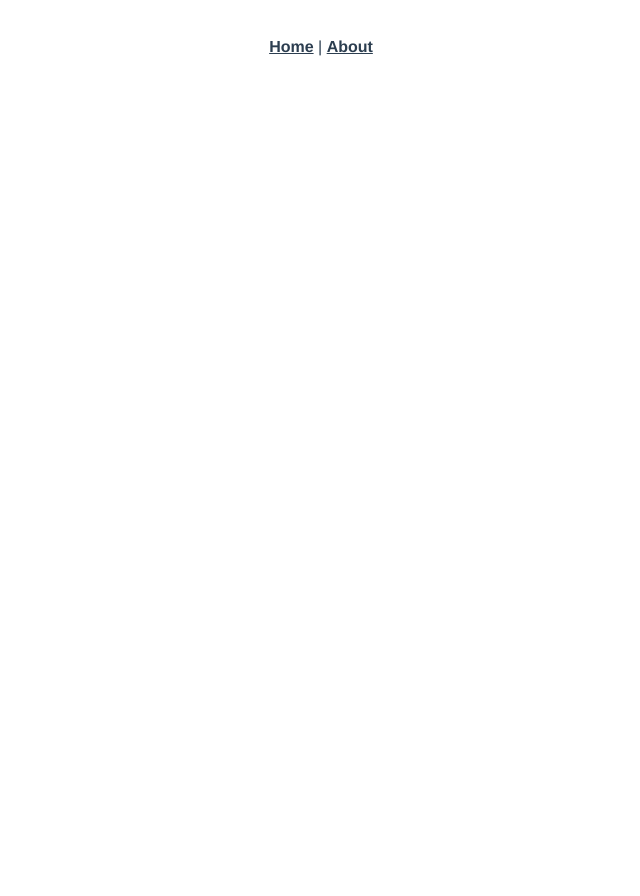
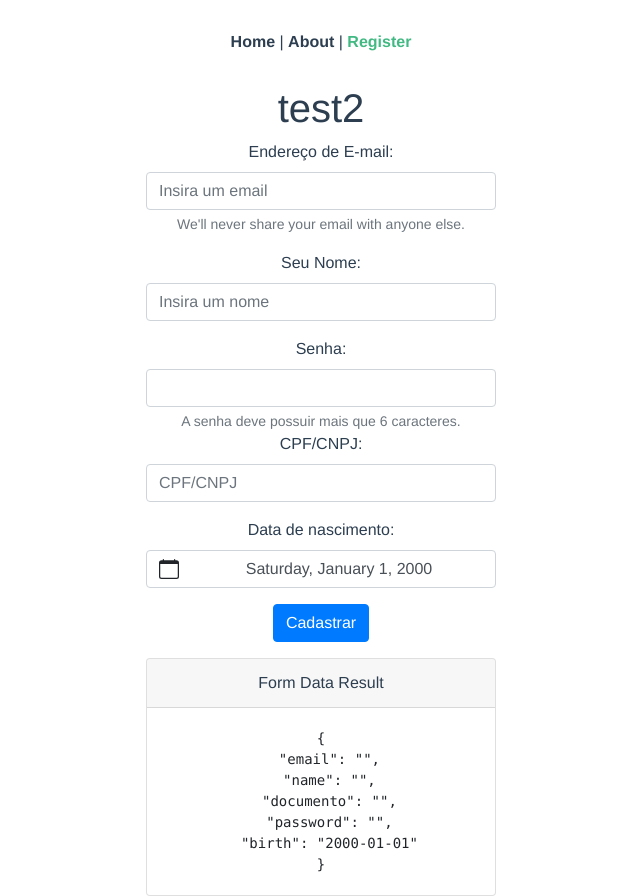
Before and after one commit to ChernoBen/testChat2deskFront, a Vue app: page /register in a window 1280 px wide. Shown: the whole page, without its empty margins (319-959 px from the left). Before the commit the page ends 800 px from the top, so only its background shows below. Built offline with nearby package versions, Linux system fonts and the light colour scheme.

Commit message:
cadastro de usuario ok

```diff
--- a/src/App.vue
+++ b/src/App.vue
@@ -2,9 +2,20 @@
   <div id="app">
     <div id="nav">
       <router-link to="/">Home</router-link> |
-      <router-link to="/about">About</router-link>
+      <router-link to="/about">About</router-link> |
+      <router-link to="/register">Register</router-link>
     </div>
-    <router-view/>
+
+    <b-container class="bv-example-row">
+      <b-row>
+        <b-col></b-col>
+        <b-col><!--center-->
+        <h1>test2</h1>
+        <router-view />
+        </b-col>
+        <b-col></b-col>
+      </b-row>
+    </b-container>
   </div>
 </template>
 
--- a/src/router/index.js
+++ b/src/router/index.js
@@ -1,6 +1,7 @@
 import Vue from 'vue'
 import VueRouter from 'vue-router'
 import Home from '../views/Home.vue'
+import Register from '../views/Register.vue'
 
 Vue.use(VueRouter)
 
@@ -9,6 +10,11 @@ const routes = [
     path: '/',
     name: 'Home',
     component: Home
+  },
+  {
+    path:'/register',
+    name:'Register',
+    component:Register
   },
   {
     path: '/about',
--- /dev/null
+++ b/src/views/Register.vue
@@ -0,0 +1,114 @@
+<template>
+  <div>
+    <b-form >
+      <b-form-group
+        id="input-group-1"
+        label="Endereço de E-mail:"
+        label-for="input-1"
+        description="We'll never share your email with anyone else."
+      >
+        <b-form-input
+          id="input-1"
+          v-model="form.email"
+          type="email"
+          placeholder="Insira um email"
+          required
+        ></b-form-input>
+      </b-form-group>
+
+      <b-form-group id="input-group-2" label="Seu Nome:" label-for="input-2">
+        <b-form-input
+          id="input-2"
+          v-model="form.name"
+          placeholder="Insira um nome"
+          required
+        ></b-form-input>
+      </b-form-group>
+
+      <label for="text-password">Senha:</label>
+      <b-form-input
+        v-model="form.password"
+        type="password"
+        id="text-password"
+        aria-describedby="password-help-block"
+      ></b-form-input>
+      <b-form-text id="password-help-block">
+        A senha deve possuir mais que 6 caracteres.
+      </b-form-text>
+      <b-form-group id="input-group-2" label="CPF/CNPJ:" label-for="input-2">
+        <b-form-input
+          id="input-2"
+          v-model="form.documento"
+          placeholder="CPF/CNPJ"
+          required
+        ></b-form-input>
+      </b-form-group>
+      <b-form-group id="input-group-2" label-for="input-2">
+        <label for="example-datepicker">Data de nascimento:</label>
+        <b-form-datepicker
+          id="example-datepicker"
+          v-model="form.birth"
+          class="mb-2"
+        ></b-form-datepicker>
+      </b-form-group>
+
+      <b-button variant="primary" @click="register" >Cadastrar</b-button>
+    </b-form>
+    <b-card class="mt-3" header="Form Data Result">
+      <pre class="m-0">{{ form }}</pre>
+    </b-card>
+  </div>
+</template>
+
+<script>
+import axios from 'axios';
+export default {
+  data() {
+    return {
+      url:"http://edb24598843d.ngrok.io/signin",
+      form: {
+        email: "",
+        name: "",
+        documento: "",
+        password: "",
+        birth: "2000-01-01",
+
+      },
+      error:null
+
+    };
+  },
+  methods: {
+    register(){
+      axios.post(this.url,{
+        name:this.form.name,
+        email:this.form.email,
+        password:this.form.password,
+        birth:this.form.birth,
+        documento:this.form.documento
+      }).then(response=>{
+        console.log(response);
+        this.$router.push({name:'Home'})
+      }).catch(error=>{
+        let msgErro = error.response.data.message;
+        this.error = msgErro;
+        alert(JSON.stringify(this.error));
+
+      })
+    }
+    // onReset(event) {
+    //   event.preventDefault()
+    //   // Reset our form values
+    //   this.form.email = ''
+    //   this.form.name = ''
+    //   this.form.food = null
+    //   this.form.checked = []
+    //   // Trick to reset/clear native browser form validation state
+    //   this.show = false
+    //   this.$nextTick(() => {
+    //     this.show = true
+    //   })
+    // }
+  },
+};
+</script>
```
Also changed, not shown: package.json (+5 -2 lines), src/main.js (+11 -0 lines), 1 other file (tests, documents, lock files or other folders).
